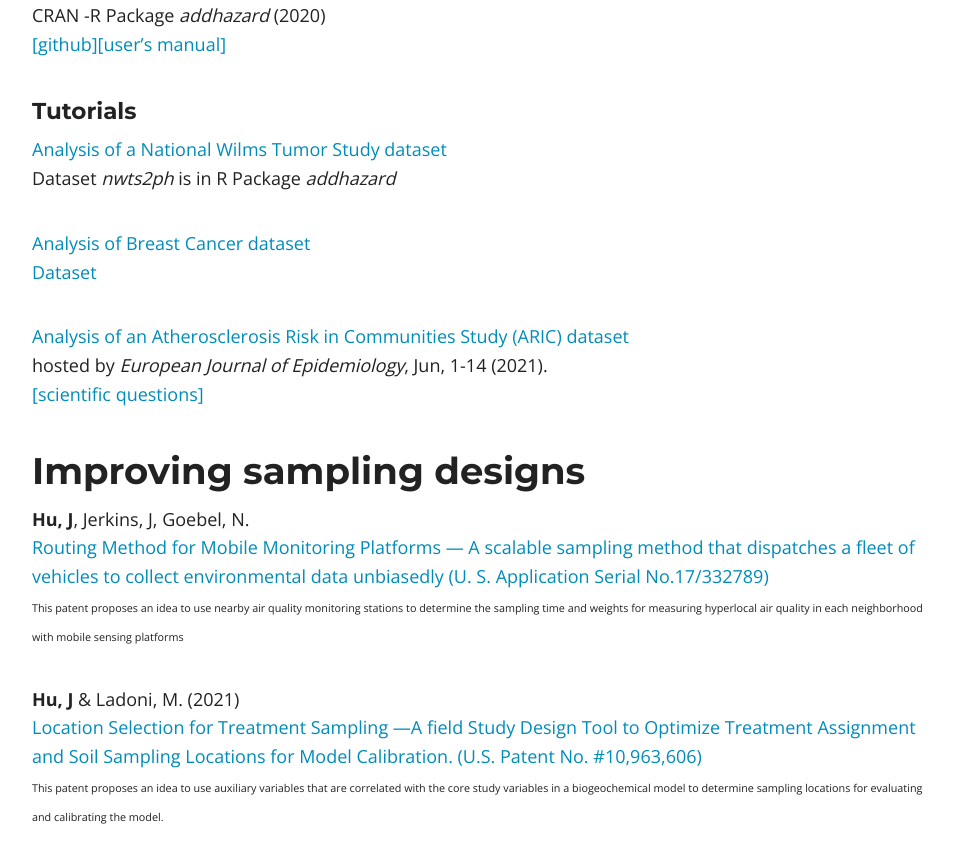
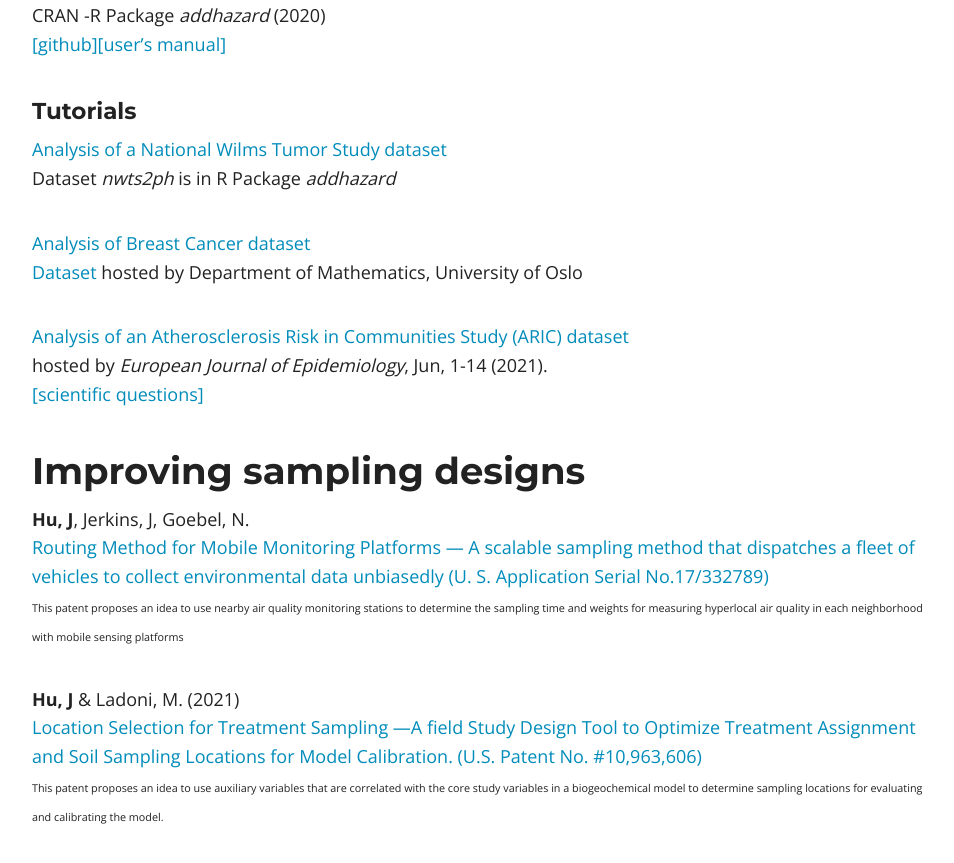
Before and after one commit to katehu/katehu.github.io, a Jekyll site: the page built from proxies.md, in a window 1280 px wide and 900 px high, scrolled down 1821 px. Shown: the top 863 px of the window, without its empty margins (158-1112 px from the left). Built offline with Jekyll 4.4.1, drawn with Linux system fonts in a browser that asks for light colours; nearby versions of some CDN libraries.

Commit message:
Update proxies.md

```diff
--- a/proxies.md
+++ b/proxies.md
@@ -58,7 +58,7 @@ Dataset *nwts2ph* is in R Package *addhazard* <br/>
 
 
 [Analysis of Breast Cancer dataset](https://www.mn.uio.no/math/english/research/groups/statistics-data-science/handbook-of-case-control-studies/chapter-17/bc_ah_analysis_for_table_17.4.html)<br/>
-[Dataset](https://www.mn.uio.no/math/english/research/groups/statistics-data-science/handbook-of-case-control-studies/chapter-17/index.html)<br/>
+[Dataset](https://www.mn.uio.no/math/english/research/groups/statistics-data-science/handbook-of-case-control-studies/chapter-17/index.html) hosted by Department of Mathematics, University of Oslo <br/>
 
 [Analysis of an Atherosclerosis Risk in Communities Study (ARIC) dataset](https://static-content.springer.com/esm/art%3A10.1007%2Fs10654-021-00739-3/MediaObjects/10654_2021_739_MOESM1_ESM.pdf)<br/>
 hosted by *European Journal of Epidemiology*, Jun, 1-14 (2021).<br/>
```
